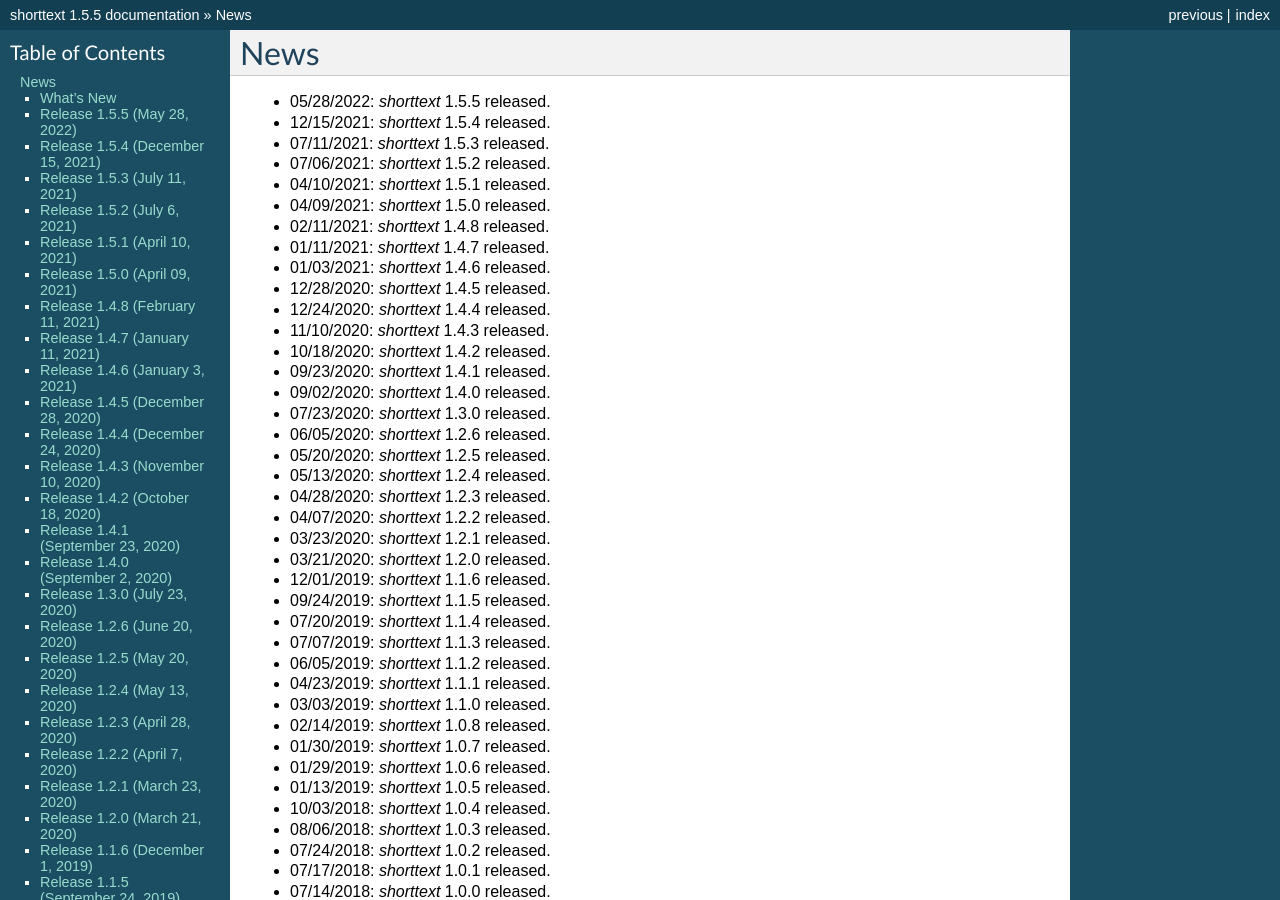
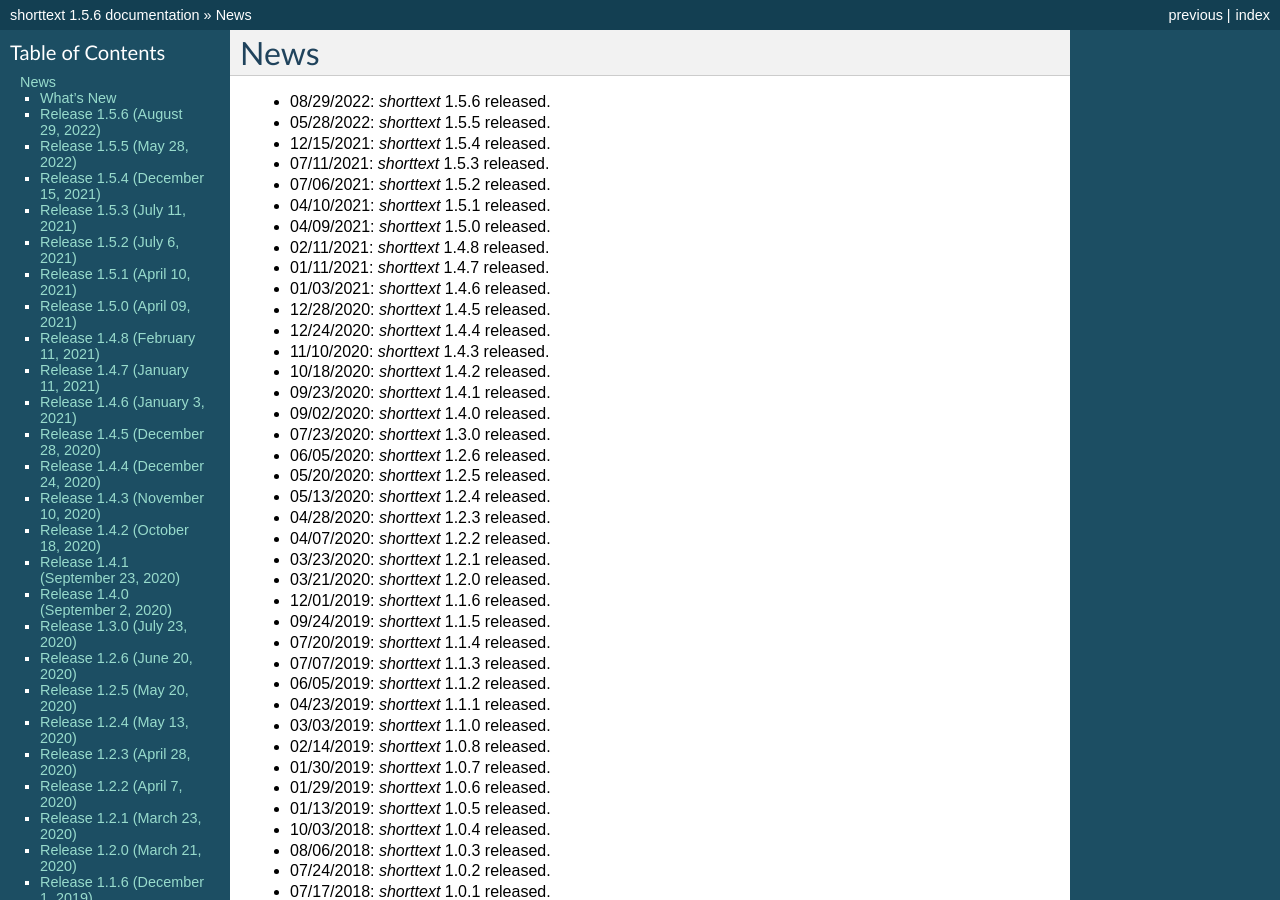
Before and after one commit to stephenhky/PyShortTextCategorization, a Sphinx documentation site: the page built from docs/news.rst, in a window 1280 px wide and 900 px high. Built offline with Sphinx 7.4.7, drawn with Linux system fonts in a browser that asks for light colours; some of the changed text lies outside the part shown.

```diff
--- a/docs/conf.py
+++ b/docs/conf.py
@@ -58,7 +58,7 @@ author = u'Kwan-Yuet Ho'
 # The short X.Y version.
 version = u'1.5'
 # The full version, including alpha/beta/rc tags.
-release = u'1.5.5'
+release = u'1.5.6'
 
 # The language for content autogenerated by Sphinx. Refer to documentation
 # for a list of supported languages.
--- a/docs/news.rst
+++ b/docs/news.rst
@@ -1,6 +1,7 @@
 News
 ====
 
+* 08/29/2022: `shorttext` 1.5.6 released.
 * 05/28/2022: `shorttext` 1.5.5 released.
 * 12/15/2021: `shorttext` 1.5.4 released.
 * 07/11/2021: `shorttext` 1.5.3 released.
@@ -73,6 +74,11 @@ News
 
 What's New
 ----------
+
+Release 1.5.6 (August 29, 2022)
+-------------------------------
+
+* Speeding up inference of `VarNNEmbeddedVecClassifier`. (Acknowledgement: Ritesh Agrawal)
 
 Release 1.5.5 (May 28, 2022)
 -----------------------------
```
Also changed, not shown: README.md (+2 -0 lines).
